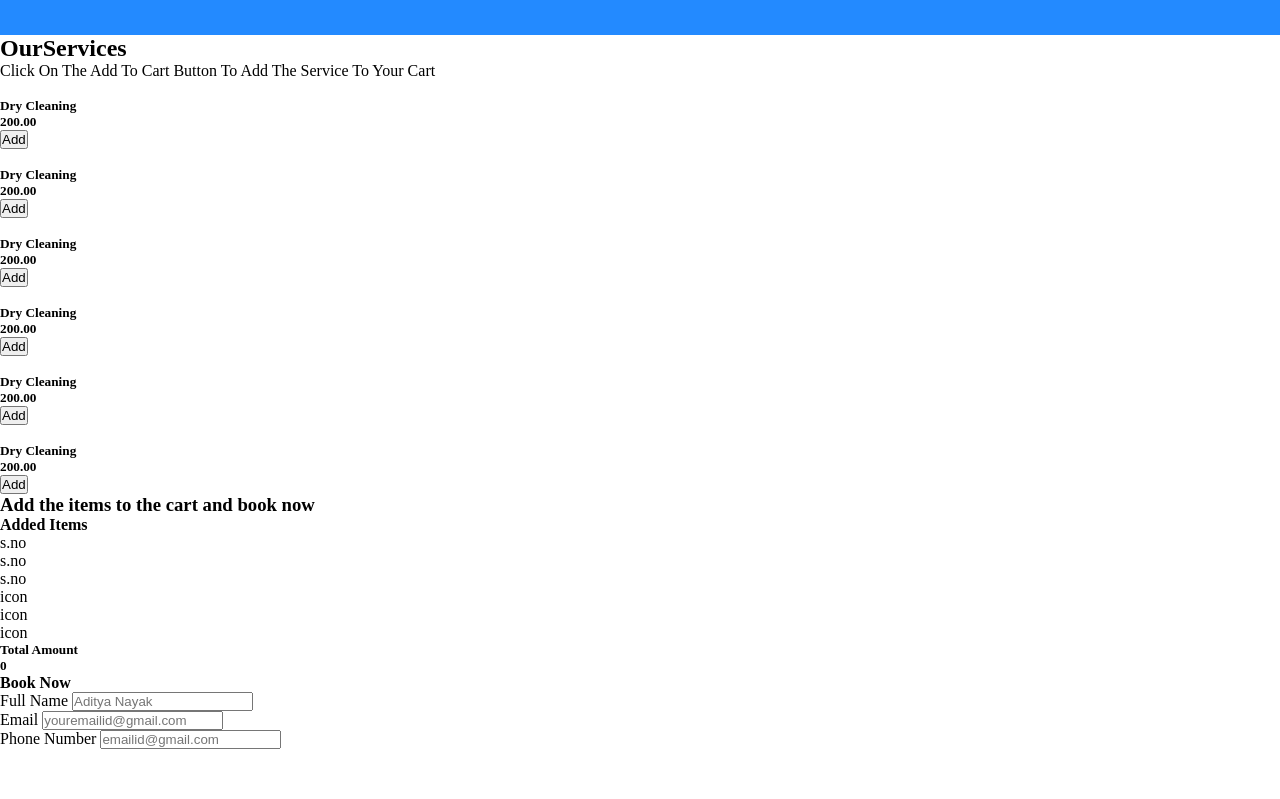
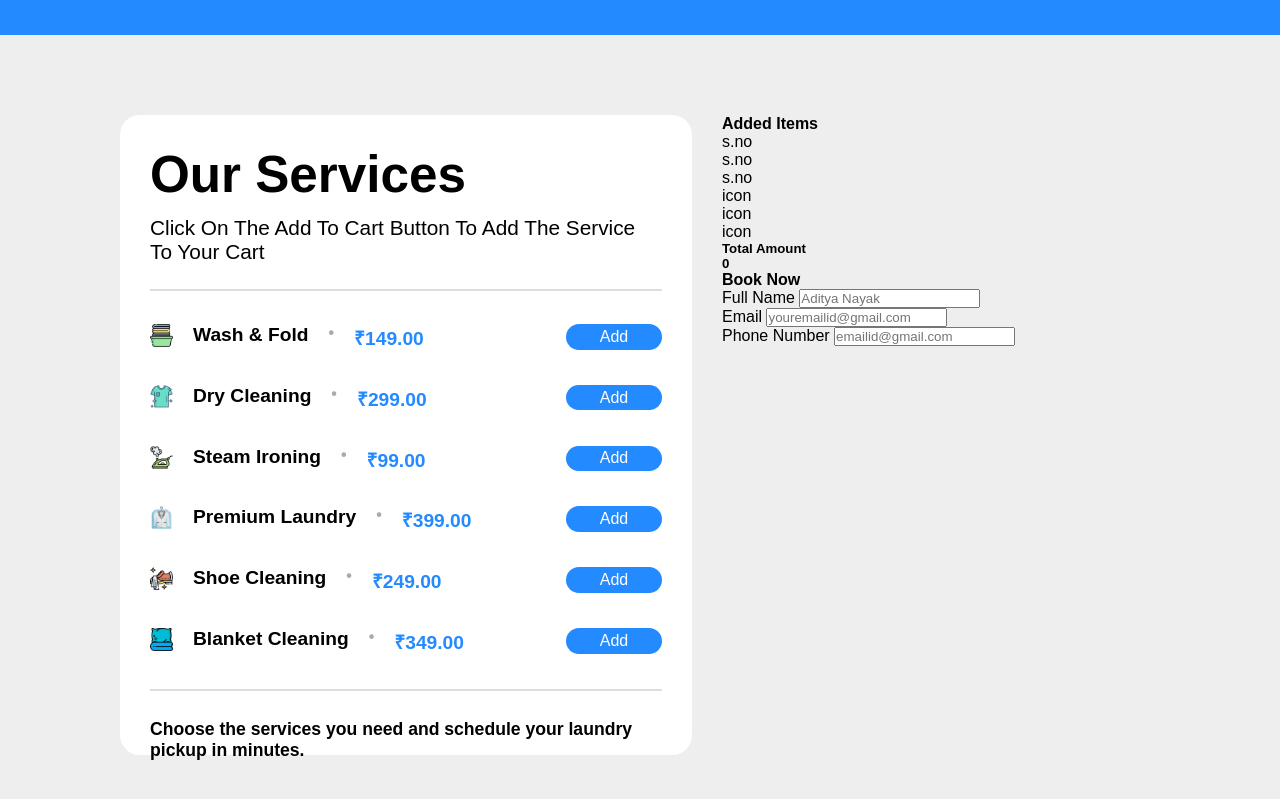
Before and after one commit to nk-aditya/GitDemo, a plain HTML site: page Assignments/2.Assignment_4_Laundary_Service_WebApp/index.html in a window 1280 px wide. Shown: the part 765-1564 px from the top of the page. Before the commit the page ends 1514 px from the top, so only its background shows below. Drawn offline with Linux system fonts and the light colour scheme.

Commit message:
service section item card complete

```diff
--- a/Assignments/2.Assignment_4_Laundary_Service_WebApp/index.html
+++ b/Assignments/2.Assignment_4_Laundary_Service_WebApp/index.html
@@ -65,64 +65,70 @@
     <!-- Service Section -->
      <section class="service-section">
         <div class="right">
-            <div class="our-service-section">
-                <div class="heading">
-                    <h2>OurServices</h2>
-                    <p>Click On The Add To Cart Button To Add The Service To Your Cart</p>
-                </div>
+
+            <div class="heading">
+                <h2>Our Services</h2>
+                <p>Click On The Add To Cart Button To Add The Service To Your Cart</p>
             </div>
+
             <div class="items-section">
                 <div class="item">
                     <div class="title">
-                        <img src="" alt="">
+                        <img src="assets/clothes.png" alt="folded clothes">
+                        <h5>Wash & Fold</h5>
+                        <h4>&#8226;</h4>
+                        <h5 class="price">&#8377;149.00</h5>
+                    </div>
+                    <button>Add </button>
+                </div>
+                <div class="item">
+                    <div class="title">
+                        <img src="assets/t-shirt.png" alt="t-shirt">
                         <h5>Dry Cleaning</h5>
-                        <h5 class="price">200.00</h5>
+                        <h4>&#8226;</h4>
+                        <h5 class="price">&#8377;299.00</h5>
                     </div>
                     <button>Add</button>
                 </div>
                 <div class="item">
                     <div class="title">
-                        <img src="" alt="">
-                        <h5>Dry Cleaning</h5>
-                        <h5 class="price">200.00</h5>
+                        <img src="assets/steam-iron.png" alt="steam iron">
+                        <h5>Steam Ironing</h5>
+                        <h4>&#8226;</h4>
+                        <h5 class="price">&#8377;99.00</h5>
                     </div>
                     <button>Add</button>
                 </div>
                 <div class="item">
                     <div class="title">
-                        <img src="" alt="">
-                        <h5>Dry Cleaning</h5>
-                        <h5 class="price">200.00</h5>
+                        <img src="assets/dry-cleaning.png" alt="premium suit">
+                        <h5>Premium Laundry</h5>
+                        <h4>&#8226;</h4>
+                        <h5 class="price">&#8377;399.00</h5>
                     </div>
                     <button>Add</button>
                 </div>
                 <div class="item">
                     <div class="title">
-                        <img src="" alt="">
-                        <h5>Dry Cleaning</h5>
-                        <h5 class="price">200.00</h5>
+                        <img src="assets/cleaning.png" alt="shoes">
+                        <h5>Shoe Cleaning</h5>
+                        <h4>&#8226;</h4>
+                        <h5 class="price">&#8377;249.00</h5>
                     </div>
                     <button>Add</button>
                 </div>
                 <div class="item">
                     <div class="title">
-                        <img src="" alt="">
-                        <h5>Dry Cleaning</h5>
-                        <h5 class="price">200.00</h5>
-                    </div>
-                    <button>Add</button>
-                </div>
-                <div class="item">
-                    <div class="title">
-                        <img src="" alt="">
-                        <h5>Dry Cleaning</h5>
-                        <h5 class="price">200.00</h5>
+                        <img src="assets/pillow.png" alt="blanket">
+                        <h5>Blanket Cleaning</h5>
+                        <h4>&#8226;</h4>
+                        <h5 class="price">&#8377;349.00</h5>
                     </div>
                     <button>Add</button>
                 </div>
             </div>
             <div class="info">
-                <h3>Add the items to the cart and book now</h3>
+                <h3>Choose the services you need and schedule your laundry pickup in minutes.</h3>
             </div>
         </div>
 
--- a/Assignments/2.Assignment_4_Laundary_Service_WebApp/style.css
+++ b/Assignments/2.Assignment_4_Laundary_Service_WebApp/style.css
@@ -13,7 +13,12 @@
     --light-grey: #6b6b6b;
     --dark-grey: #333333;
     --text-white: #ffffff;
+    --off-white: #eee;
     --transition: 0.3s ease;
+}
+
+html,body{
+    font-family: 'Arial', sans-serif ;
 }
 
 /* ======================= Main Section ========================== */
@@ -191,3 +196,95 @@
     font-size: 1.4rem;
     color: var(--text-white);
 }
+
+/* ======================= Achievement Section ========================== */
+.service-section{
+
+    height: 100vh;
+    width: 100%;
+    background-color: var(--off-white);
+    padding: 80px 120px;
+    display: flex;
+    gap: 30px;
+}
+
+.right{
+    width: 55%;
+    background-color: var(--text-white);
+    border-radius: 20px;
+    padding: 30px;
+}
+
+
+.right .heading h2{
+    font-size: 3.2rem;
+    margin-bottom: 12px;
+}
+
+.right .heading p{
+    font-size: 1.3rem;
+    margin-bottom: 25px;
+}
+
+.right .heading::after{
+    display: block;
+    height: 2px;
+    width: 100%;
+    background-color: #ddd;
+    content: " ";
+    margin: 0px auto 33px ;
+}
+
+.item{
+    display: flex;
+    justify-content: space-between;
+    height: 3.8rem;
+}
+
+.title{
+    display: flex;
+    gap: 20px;
+}
+
+.title img{
+    height: 23px;
+}
+
+.title h5{
+    font-size: 1.2rem;
+}
+
+.title h4{
+    color: #aaa;
+}
+.title .price{
+    color: var(--primary-blue);
+}
+
+.item button{
+    font-size: 1rem;
+    height: 1.6rem;
+    width: 6rem;
+    background-color:var(--primary-blue);
+    border: none;
+    border-radius: 15px;
+    color: var(--text-white);
+}
+
+.item button:hover{
+    cursor: pointer;
+    box-shadow:  0 0 10px var(--primary-yellow);
+}
+
+.items-section::after{
+    display: block;
+    height: 2px;
+    width: 100%;
+    background-color: #ddd;
+    content: " ";
+    margin: 0px auto 28px ;
+}
+
+.info h3{
+    font-size: 1.1rem;
+}
```
Also changed, not shown: Assignments/2.Assignment_4_Laundary_Service_WebApp/assets/cleaning.png (added), Assignments/2.Assignment_4_Laundary_Service_WebApp/assets/clothes.png (added), Assignments/2.Assignment_4_Laundary_Service_WebApp/assets/dry-cleaning.png (added), Assignments/2.Assignment_4_Laundary_Service_WebApp/assets/pillow.png (added), Assignments/2.Assignment_4_Laundary_Service_WebApp/assets/steam-iron.png (added), Assignments/2.Assignment_4_Laundary_Service_WebApp/assets/t-shirt.png (added).
